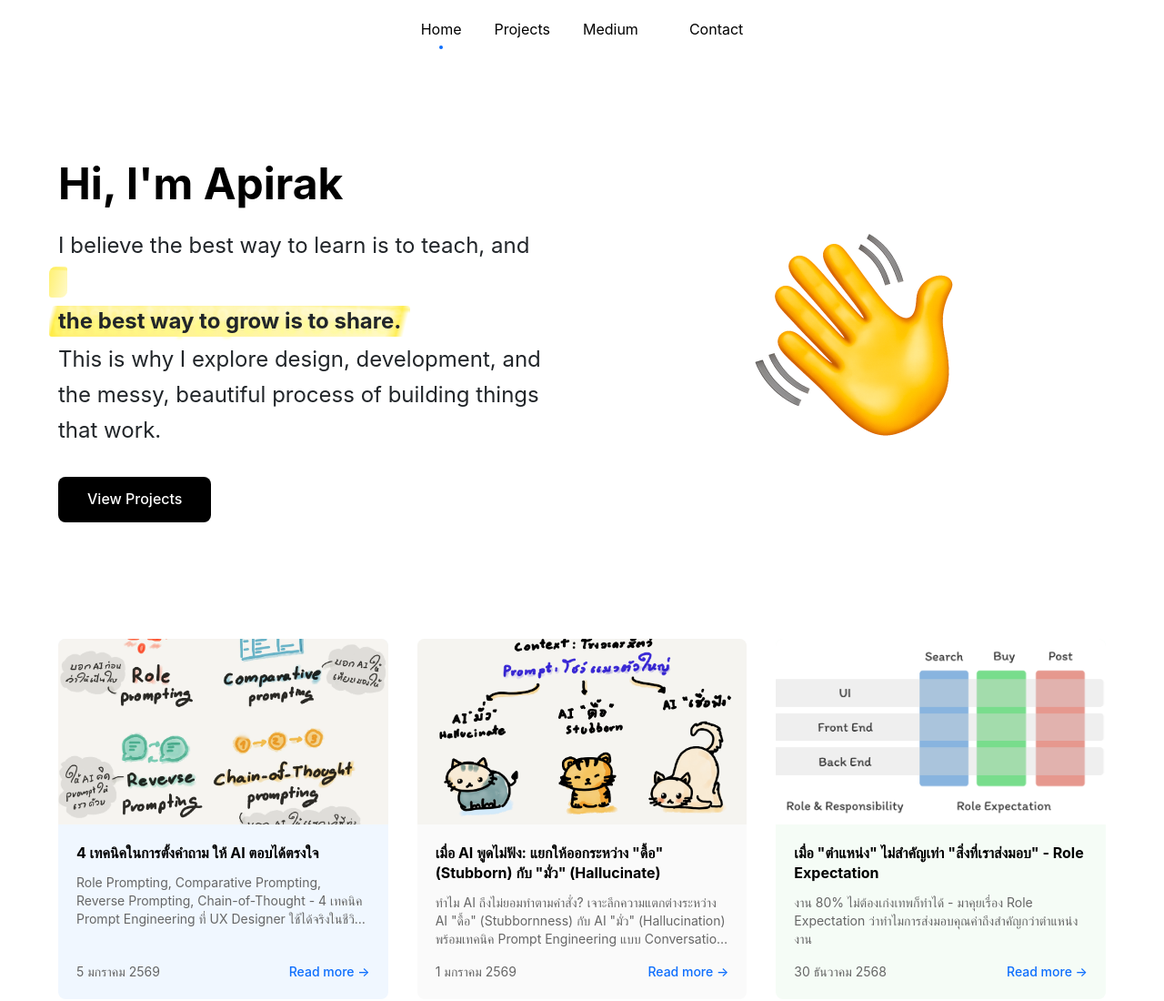
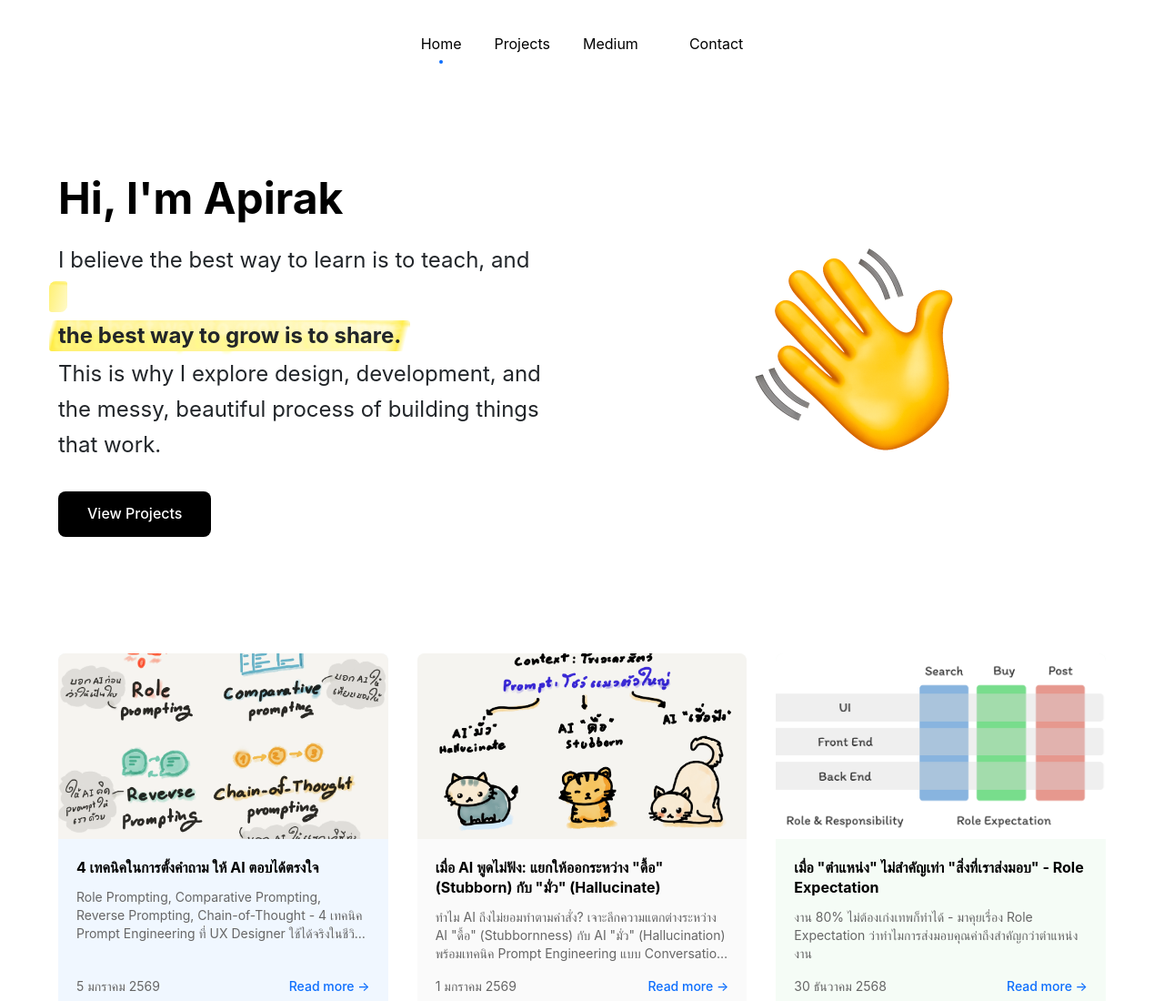
Before and after one commit to apirak/apirak.github.io, an Astro site: page / in a window 1280 px wide. Shown: the top 1100 px of the page at 91% size. Built offline with nearby package versions, Linux system fonts and the light colour scheme; Astro itself is replaced by a stand-in of ours; some icons are missing.

Commit message:
Add margin top to header in Navbar component

```diff
--- a/src/components/Navbar.astro
+++ b/src/components/Navbar.astro
@@ -11,7 +11,7 @@ const navItems = [
 ];
 ---
 
-<header class="" style="border-color: var(--color-border-light);">
+<header class="mt-4" style="border-color: var(--color-border-light);">
   <div class="container mx-auto px-4">
     <nav class="flex justify-center py-3">
       <ul class="flex flex-wrap justify-center items-center gap-1">
```
